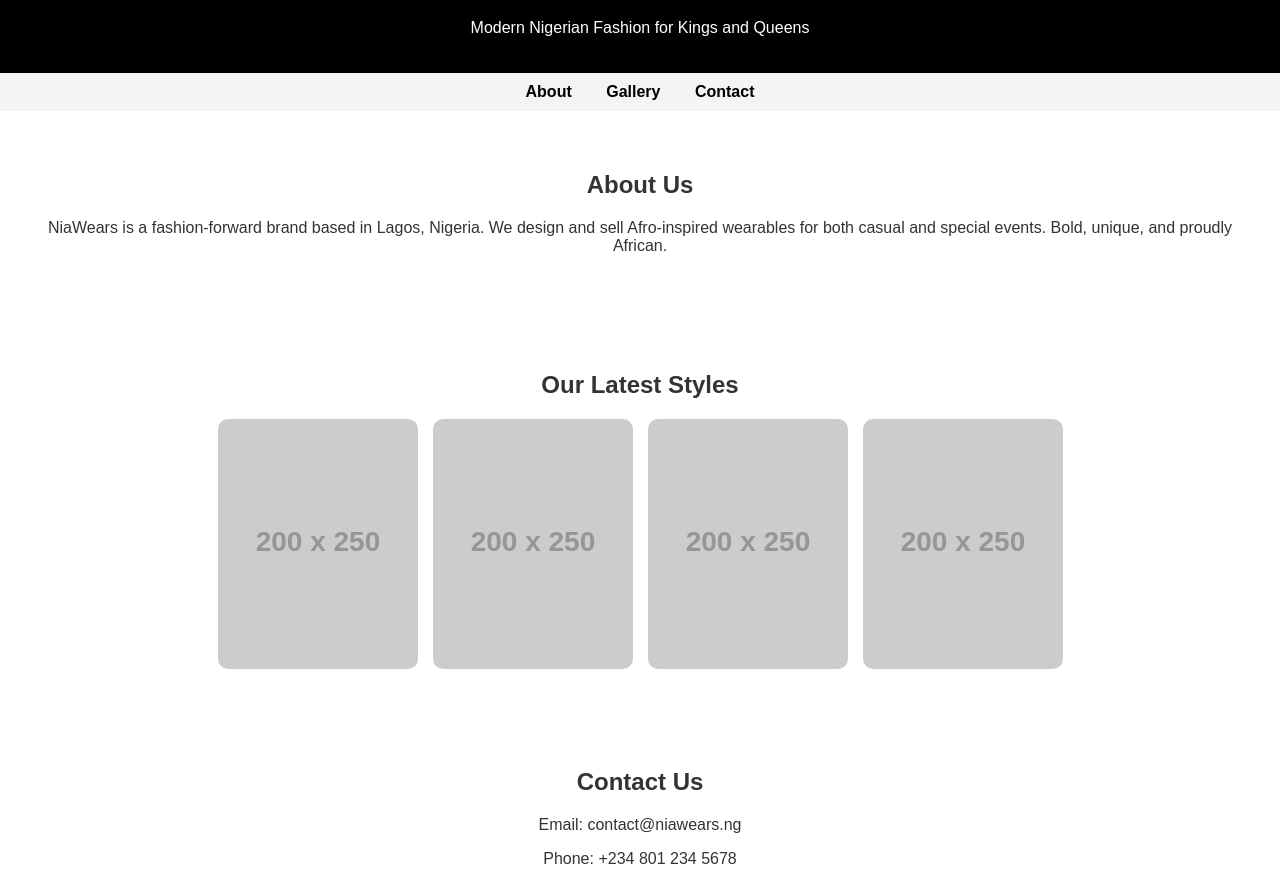
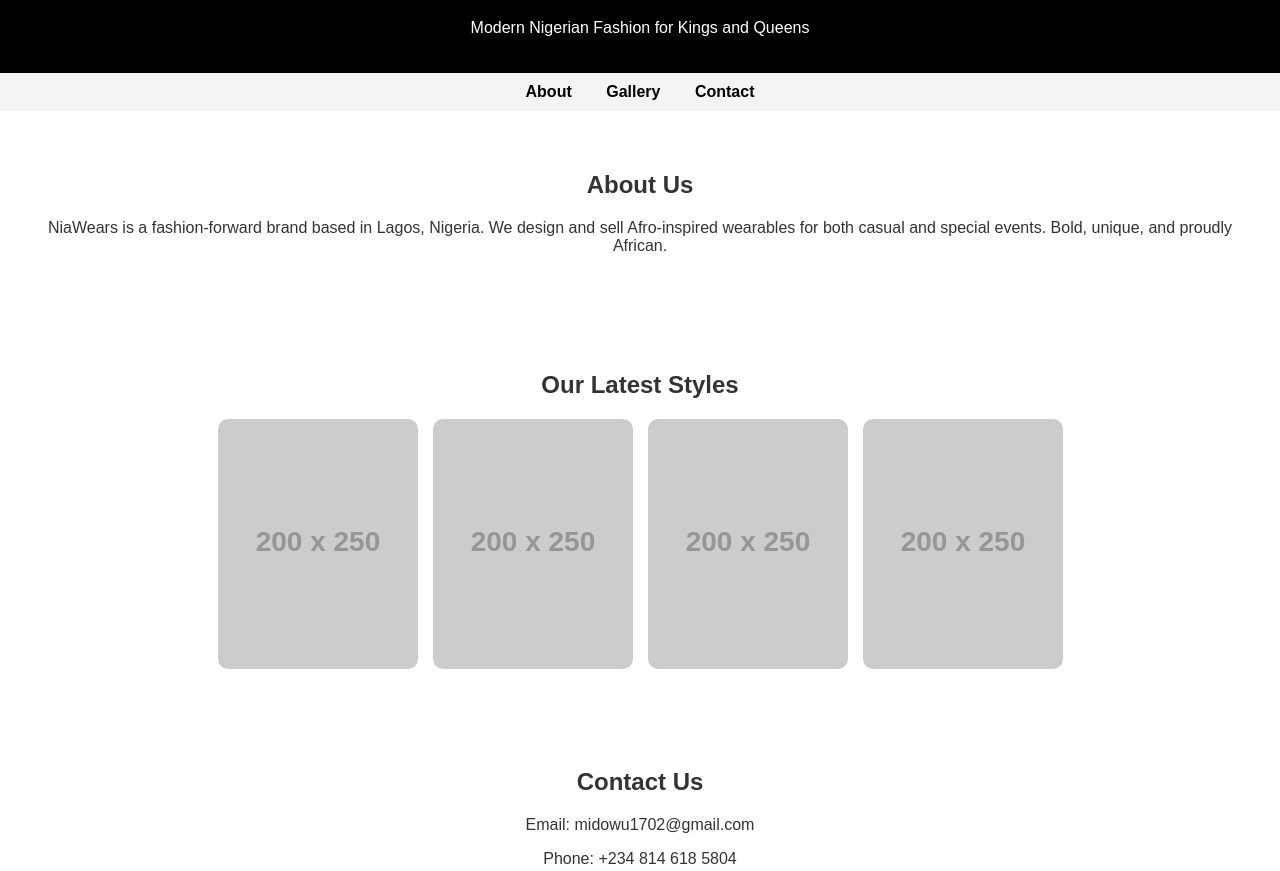
Before and after one commit to Maxdev17/niawears-site, a plain HTML site: page index.html in a window 1280 px wide. Shown: the part 81-952 px from the top of the page. Drawn offline with Linux system fonts and the light colour scheme; placeholder pictures from the web are drawn by us.

Commit message:
Update index.html

```diff
--- a/index.html
+++ b/index.html
@@ -42,8 +42,8 @@
     </section>
     <section id="contact">
         <h2>Contact Us</h2>
-        <p>Email: contact@niawears.ng</p>
-        <p>Phone: +234 801 234 5678</p>
+        <p>Email: midowu1702@gmail.com</p>
+        <p>Phone: +234 814 618 5804</p>
         <div class="contact">
             <p>Follow us on Instagram: <a href="https://instagram.com/niawears" target="_blank">@niawears</a></p>
         </div>
```
